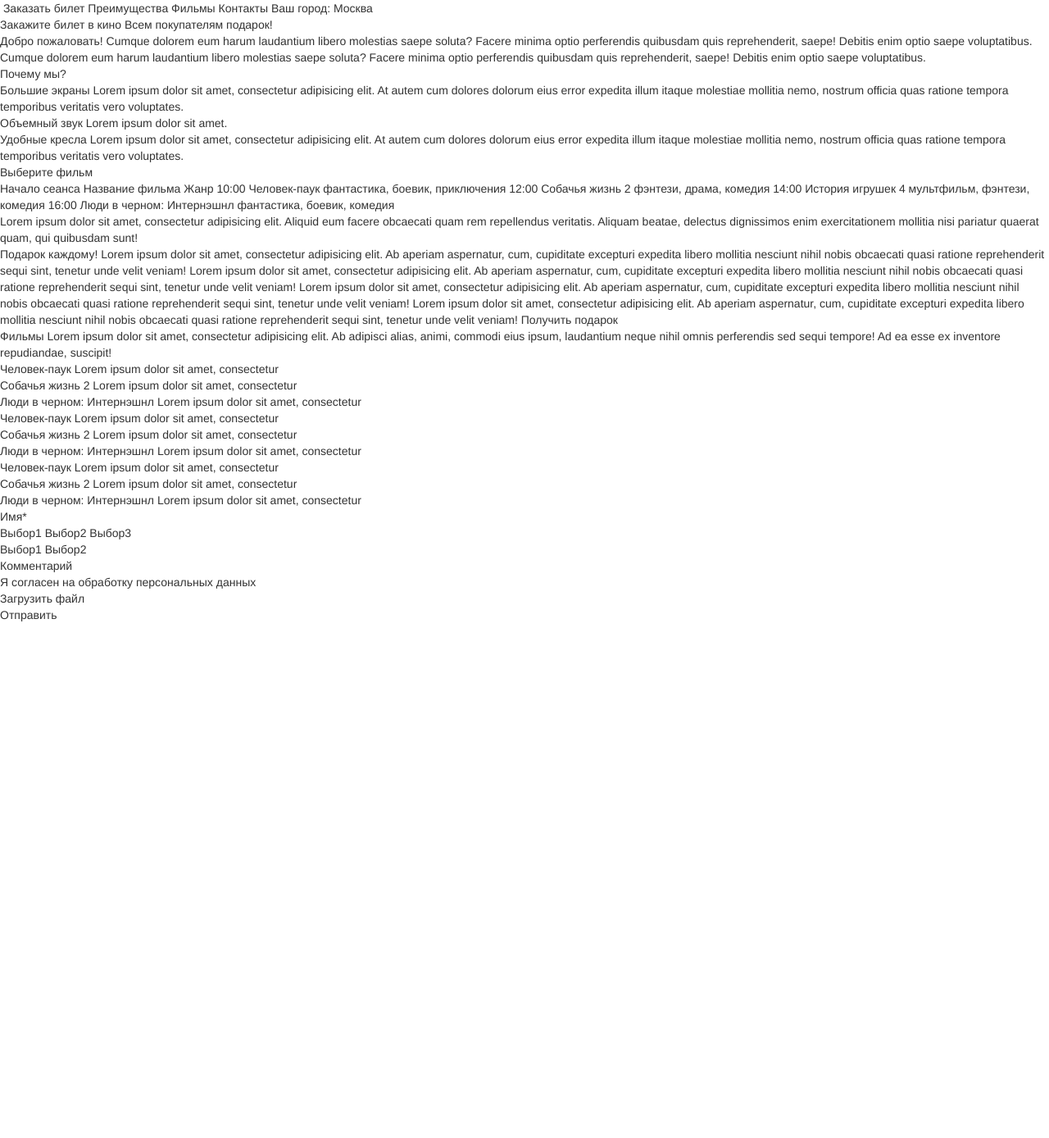
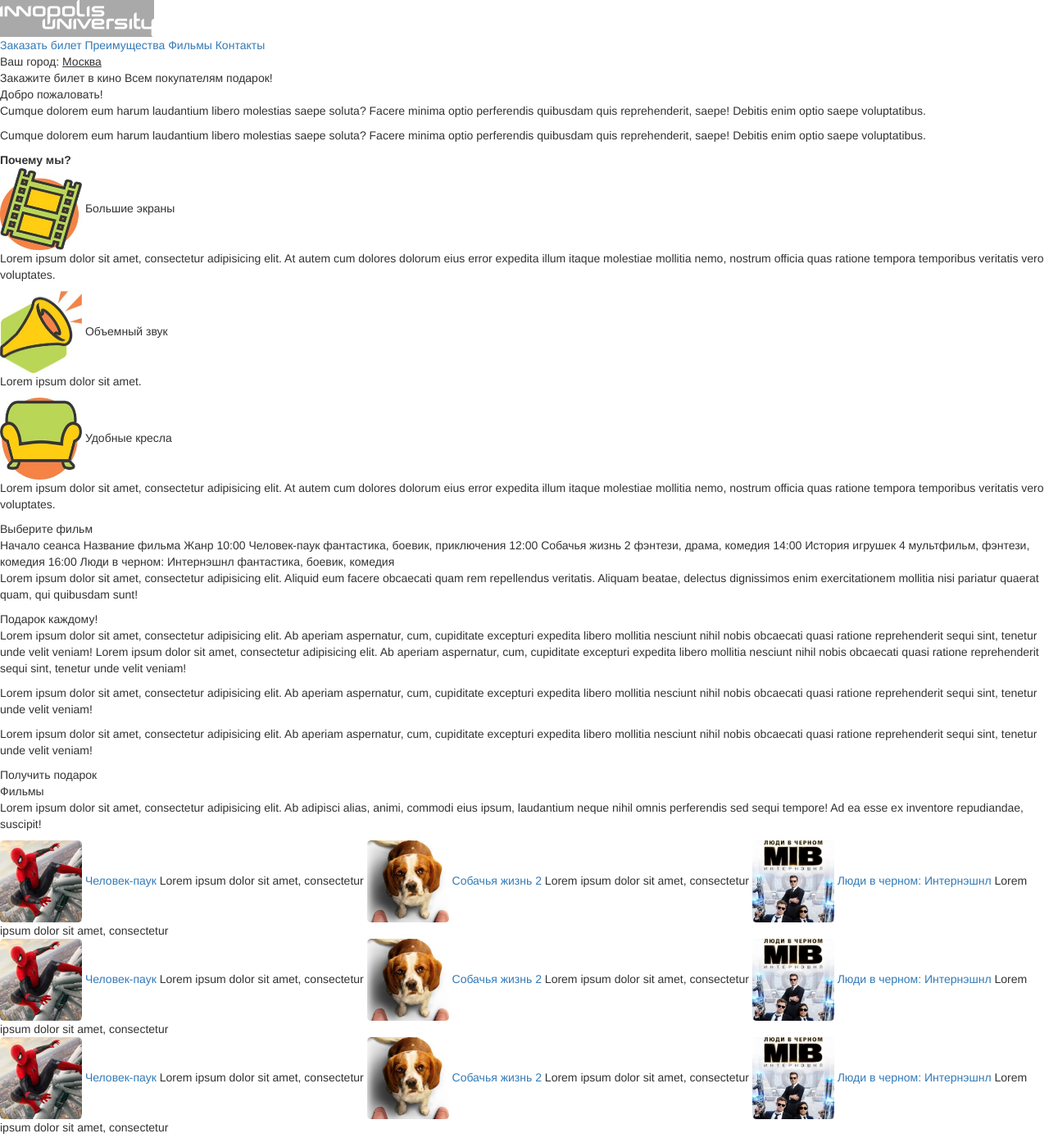
Before and after one commit to AleksTi/Cinema, a website: page index.html in a window 1280 px wide. Shown: the top 1388 px of the page at 82% size. Before the commit the page ends 800 px from the top, so only its background shows below. Drawn offline with nearby package versions, Linux system fonts and the light colour scheme; files that its build step writes are made by us from their sources.

Commit message:
2.2-1-Steps from PD have been done

```diff
--- a/index.html
+++ b/index.html
@@ -1,4 +1,4 @@
-<!doctype html>
+<!DOCTYPE html>
 <html lang="en">
 
 <head>
@@ -13,14 +13,16 @@
 
 <body>
     <div>
-        <div>
-            <img src="images/logo.png" alt="" style="background-color:darkgrey"/>
-            Заказать билет
-            Преимущества
-            Фильмы
-            Контакты
-            Ваш город:  <span>Москва</span>
-        </div>
+        <header>
+            <a href="http://university.innopolis.ru" target="_blank"><img src="images/logo.png" alt="Лого Иннополис" style="background-color:darkgrey"/></a>
+            <nav>
+                <a href="#">Заказать билет</a>
+                <a href="#">Преимущества</a>
+                <a href="#">Фильмы</a>
+                <a href="#">Контакты</a>
+            </nav>
+            Ваш город:  <u>Москва</u>
+        </header>
         <div>
             Закажите билет в кино
             Всем покупателям подарок!
@@ -28,25 +30,28 @@
         <div>
             <div>
                 Добро пожаловать!
-                Cumque dolorem eum harum laudantium libero molestias saepe soluta? Facere minima optio perferendis quibusdam quis reprehenderit, saepe! Debitis enim optio saepe voluptatibus.
-                Cumque dolorem eum harum laudantium libero molestias saepe soluta? Facere minima optio perferendis quibusdam quis reprehenderit, saepe! Debitis enim optio saepe voluptatibus.
+                <p>Cumque dolorem eum harum laudantium libero molestias saepe soluta? Facere minima optio perferendis quibusdam quis reprehenderit, saepe! Debitis enim optio saepe voluptatibus.</p>
+                <p>Cumque dolorem eum harum laudantium libero molestias saepe soluta? Facere minima optio perferendis quibusdam quis reprehenderit, saepe! Debitis enim optio saepe voluptatibus.</p>
             </div>
             <div>
-                Почему мы?
+                <b>Почему мы?</b>
             </div>
         </div>
         <div>
             <div>
+                <img src="images/b2_icon_1.jpg" width="100" height="100" alt="Экраны">
                 Большие экраны
-                Lorem ipsum dolor sit amet, consectetur adipisicing elit. At autem cum dolores dolorum eius error expedita illum itaque molestiae mollitia nemo, nostrum officia quas ratione tempora temporibus veritatis vero voluptates.
+                <p>Lorem ipsum dolor sit amet, consectetur adipisicing elit. At autem cum dolores dolorum eius error expedita illum itaque molestiae mollitia nemo, nostrum officia quas ratione tempora temporibus veritatis vero voluptates.</p>
             </div>
             <div>
+                <img src="images/b2_icon_2.jpg" width="100" height="100" alt="Звук">
                 Объемный звук
-                Lorem ipsum dolor sit amet.
+                <p>Lorem ipsum dolor sit amet.</p>
             </div>
             <div>
+                <img src="images/b2_icon_3.jpg" width="100" height="100" alt="Диван">
                 Удобные кресла
-                Lorem ipsum dolor sit amet, consectetur adipisicing elit. At autem cum dolores dolorum eius error expedita illum itaque molestiae mollitia nemo, nostrum officia quas ratione tempora temporibus veritatis vero voluptates.
+                <p>Lorem ipsum dolor sit amet, consectetur adipisicing elit. At autem cum dolores dolorum eius error expedita illum itaque molestiae mollitia nemo, nostrum officia quas ratione tempora temporibus veritatis vero voluptates.</p>
             </div>
         </div>
         <div>
@@ -63,64 +68,62 @@
                 16:00 Люди в черном: Интернэшнл фантастика, боевик, комедия
             </div>
             <div>
-                Lorem ipsum dolor sit amet, consectetur adipisicing elit. Aliquid eum facere obcaecati quam rem repellendus veritatis. Aliquam beatae, delectus dignissimos enim exercitationem mollitia nisi pariatur quaerat quam, qui quibusdam sunt!
+                <p>Lorem ipsum dolor sit amet, consectetur adipisicing elit. Aliquid eum facere obcaecati quam rem repellendus veritatis. Aliquam beatae, delectus dignissimos enim exercitationem mollitia nisi pariatur quaerat quam, qui quibusdam sunt!</p>
             </div>
         </div>
         <div>
             Подарок каждому!
-            Lorem ipsum dolor sit amet, consectetur adipisicing elit. Ab aperiam aspernatur, cum, cupiditate excepturi expedita libero mollitia nesciunt nihil nobis obcaecati quasi ratione reprehenderit sequi sint, tenetur unde velit veniam! Lorem ipsum dolor sit amet, consectetur adipisicing elit. Ab aperiam aspernatur, cum, cupiditate excepturi expedita libero mollitia nesciunt nihil nobis obcaecati quasi ratione reprehenderit sequi sint, tenetur unde velit veniam!
-            Lorem ipsum dolor sit amet, consectetur adipisicing elit. Ab aperiam aspernatur, cum, cupiditate excepturi expedita libero mollitia nesciunt nihil nobis obcaecati quasi ratione reprehenderit sequi sint, tenetur unde velit veniam!
-            Lorem ipsum dolor sit amet, consectetur adipisicing elit. Ab aperiam aspernatur, cum, cupiditate excepturi expedita libero mollitia nesciunt nihil nobis obcaecati quasi ratione reprehenderit sequi sint, tenetur unde velit veniam!
+            <p>Lorem ipsum dolor sit amet, consectetur adipisicing elit. Ab aperiam aspernatur, cum, cupiditate excepturi expedita
+                libero mollitia nesciunt nihil nobis obcaecati quasi ratione reprehenderit sequi sint, tenetur unde velit veniam!
+                Lorem ipsum dolor sit amet, consectetur adipisicing elit. Ab aperiam aspernatur, cum, cupiditate excepturi expedita
+                libero mollitia nesciunt nihil nobis obcaecati quasi ratione reprehenderit sequi sint, tenetur unde velit veniam!</p>
+            <p>Lorem ipsum dolor sit amet, consectetur adipisicing elit. Ab aperiam aspernatur, cum, cupiditate excepturi expedita
+                libero mollitia nesciunt nihil nobis obcaecati quasi ratione reprehenderit sequi sint, tenetur unde velit veniam!</p>
+            <p>Lorem ipsum dolor sit amet, consectetur adipisicing elit. Ab aperiam aspernatur, cum, cupiditate excepturi expedita
+                libero mollitia nesciunt nihil nobis obcaecati quasi ratione reprehenderit sequi sint, tenetur unde velit veniam!</p>
             Получить подарок
         </div>
         <div>
             Фильмы
-            Lorem ipsum dolor sit amet, consectetur adipisicing elit. Ab adipisci alias, animi, commodi eius ipsum, laudantium neque nihil omnis perferendis sed sequi tempore! Ad ea esse ex inventore repudiandae, suscipit!
+            <p>Lorem ipsum dolor sit amet, consectetur adipisicing elit. Ab adipisci alias, animi, commodi eius ipsum,
+                laudantium neque nihil omnis perferendis sed sequi tempore! Ad ea esse ex inventore repudiandae, suscipit!</p>
         </div>
         <div>
-            <div>
-                <div>
-                    Человек-паук
+            <p> <img src="images/mov1.jpg" width="100" height="100" alt="Человек-паук">
+                <a href="https://www.kinopoisk.ru/film/1008445/" target="_blank">Человек-паук</a>
                 Lorem ipsum dolor sit amet, consectetur
+                <img src="images/mov2.jpg" width="100" height="100" alt="Собачья жизнь 2">
+                <a href="https://www.kinopoisk.ru/film/1122114/" target="_blank">Собачья жизнь 2</a>
+                Lorem ipsum dolor sit amet, consectetur
+                <img src="images/mov3.jpg" width="100" height="100" alt="Люди в черном: Интернэшнл">
+                <a href="https://www.kinopoisk.ru/film/693730/" target="_blank">Люди в черном: Интернэшнл</a>
+                Lorem ipsum dolor sit amet, consectetur
+                <br />
+                <img src="images/mov1.jpg" width="100" height="100" alt="Человек-паук">
+                <a href="https://www.kinopoisk.ru/film/1008445/" target="_blank">Человек-паук</a>
+                Lorem ipsum dolor sit amet, consectetur
+                <img src="images/mov2.jpg" width="100" height="100" alt="Собачья жизнь 2">
+                <a href="https://www.kinopoisk.ru/film/1122114/" target="_blank">Собачья жизнь 2</a>
+                Lorem ipsum dolor sit amet, consectetur
+                <img src="images/mov3.jpg" width="100" height="100" alt="Люди в черном: Интернэшнл">
+                <a href="https://www.kinopoisk.ru/film/693730/" target="_blank">Люди в черном: Интернэшнл</a>
+                Lorem ipsum dolor sit amet, consectetur
+                <br />
+                <img src="images/mov1.jpg" width="100" height="100" alt="Человек-паук">
+                <a href="https://www.kinopoisk.ru/film/1008445/" target="_blank">Человек-паук</a>
+                Lorem ipsum dolor sit amet, consectetur
+                <img src="images/mov2.jpg" width="100" height="100" alt="Собачья жизнь 2">
+                <a href="https://www.kinopoisk.ru/film/1122114/" target="_blank">Собачья жизнь 2</a>
+                Lorem ipsum dolor sit amet, consectetur
+                <img src="images/mov3.jpg" width="100" height="100" alt="Люди в черном: Интернэшнл">
+                <a href="https://www.kinopoisk.ru/film/693730/" target="_blank">Люди в черном: Интернэшнл</a>
+                Lorem ipsum dolor sit amet, consectetur
+            </p>
         </div>
         <div>
-                    Собачья жизнь 2
-                    Lorem ipsum dolor sit amet, consectetur
+            Google Map
         </div>
-                <div>
-                    Люди в черном: Интернэшнл
-                    Lorem ipsum dolor sit amet, consectetur
-                </div>
-            </div>
-            <div>
-                <div>
-                    Человек-паук
-                    Lorem ipsum dolor sit amet, consectetur
-                </div>
-                <div>
-                    Собачья жизнь 2
-                    Lorem ipsum dolor sit amet, consectetur
-                </div>
-                <div>
-                    Люди в черном: Интернэшнл
-                    Lorem ipsum dolor sit amet, consectetur
-                </div>
-            </div>
-            <div>
-                <div>
-                    Человек-паук
-                    Lorem ipsum dolor sit amet, consectetur
-                </div>
-                <div>
-                    Собачья жизнь 2
-                    Lorem ipsum dolor sit amet, consectetur
-                </div>
-                <div>
-                    Люди в черном: Интернэшнл
-                    Lorem ipsum dolor sit amet, consectetur
-                </div>
-            </div>
-        </div>
+        <footer>
             <div>
                 Имя*
             </div>
@@ -147,6 +150,7 @@
                     Отправить
                 </span>
             </div>
+        </footer>
     </div>
 </body>
 </html>
```
Also changed, not shown: images/b2_icon_1.jpg (added), images/b2_icon_2.jpg (added), images/b2_icon_3.jpg (added), images/b4_bg.jpg (added), images/b4_img.jpg (added), images/down-arrow.svg (added), images/logo.png (added), images/mov1.jpg (added), images/mov2.jpg (added), images/mov3.jpg (added), images/top_bg.jpg (added). Lines whose indentation alone changed are shown as unchanged.
